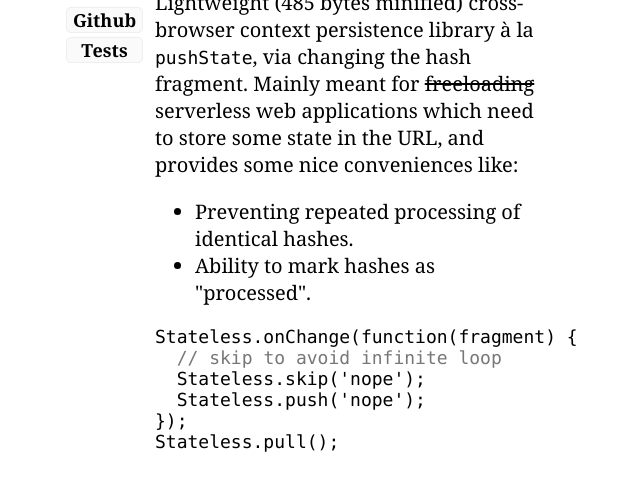
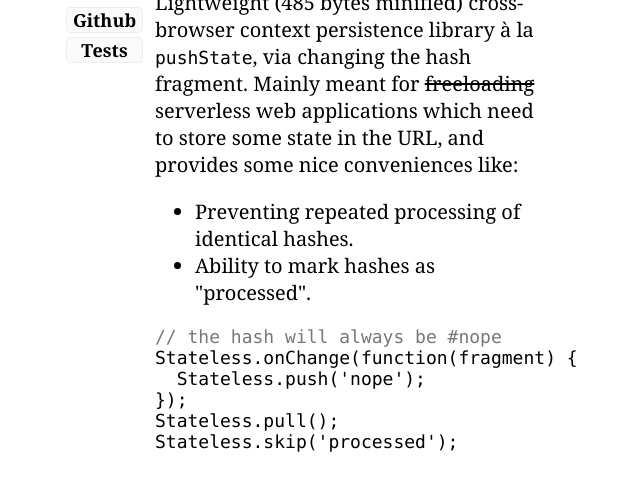
Before and after one commit to eugene-eeo/stateless.js, a plain HTML site: page index.html in a window 1280 px wide. Shown: the part 163-654 px from the top of the page, without its empty margins (324-964 px from the left). Drawn offline with Linux system fonts and the light colour scheme; a web font is replaced by a local one.

Commit message:
more sensible code example

```diff
--- a/index.html
+++ b/index.html
@@ -86,12 +86,12 @@ span.comment {
         <li>Preventing repeated processing of identical hashes.</li>
         <li>Ability to mark hashes as "processed".</li>
       </ul>
-      <pre>Stateless.onChange(function(fragment) {
-  <span class="comment">// skip to avoid infinite loop</span>
-  Stateless.skip('nope');
+      <pre><span class="comment">// the hash will always be #nope</span>
+Stateless.onChange(function(fragment) {
   Stateless.push('nope');
 });
-Stateless.pull();</pre>
+Stateless.pull();
+Stateless.skip('processed');</pre>
     </div>
   </div>
 </body>
```
